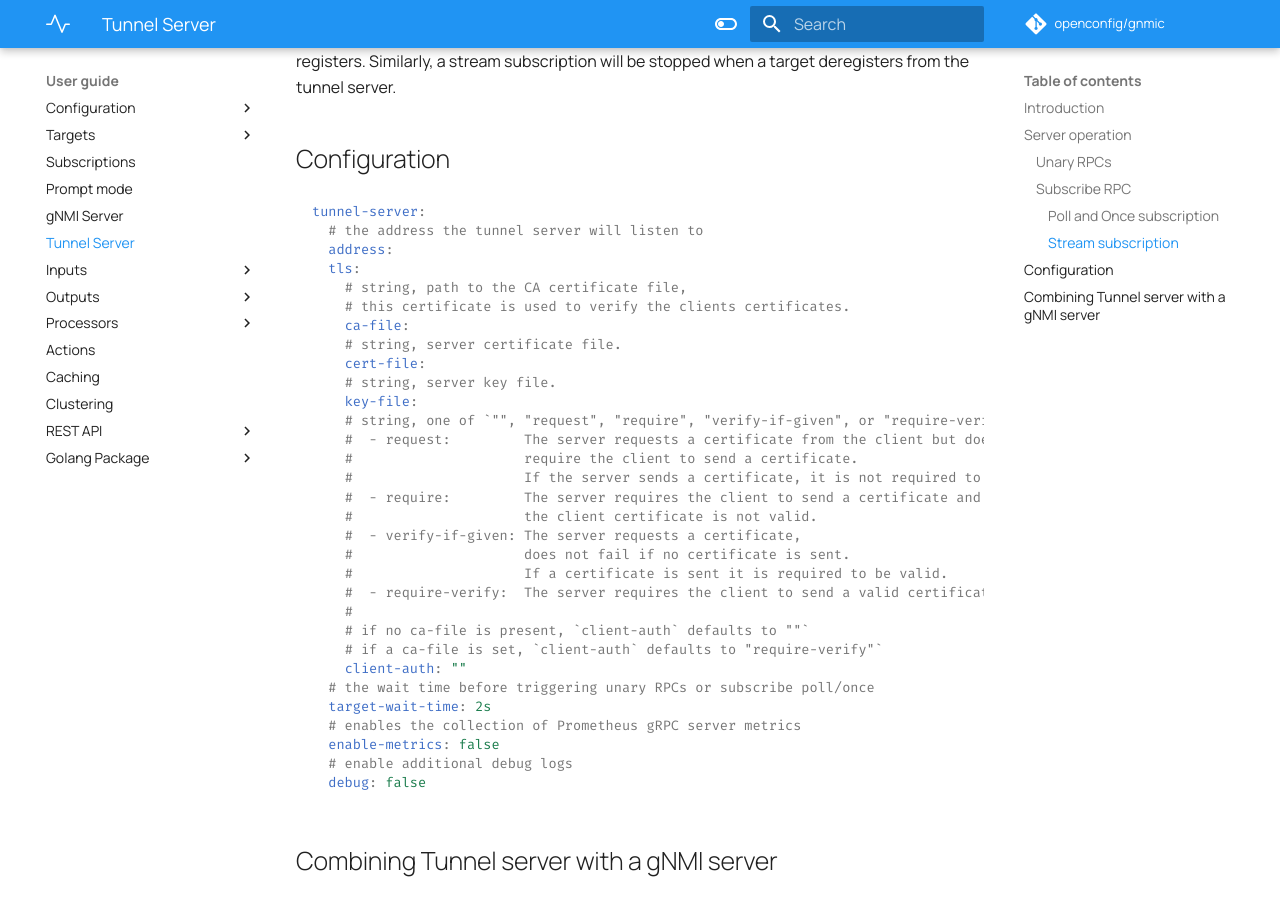
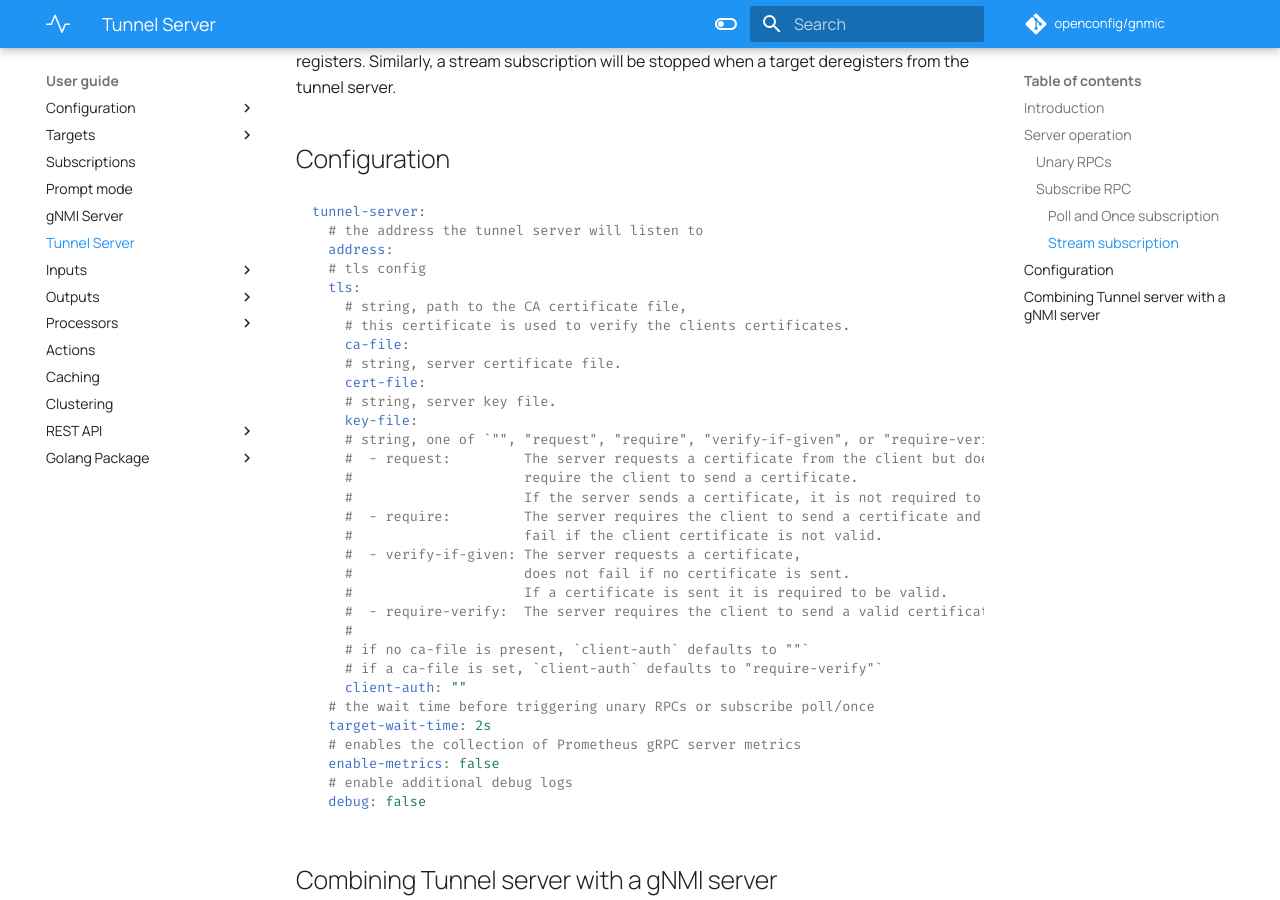
Before and after one commit to openconfig/gnmic, an MkDocs documentation site: the page built from docs/user_guide/tunnel_server.md, in a window 1280 px wide and 900 px high, scrolled down 2106 px. Built offline with MkDocs 1.6.1 and Material for MkDocs 9.7.7, drawn with Linux system fonts in a browser that asks for light colours; comment, search, counter and statistics services are not loaded.

Commit message:
fix typo

```diff
--- a/docs/user_guide/tunnel_server.md
+++ b/docs/user_guide/tunnel_server.md
@@ -96,6 +96,7 @@
 tunnel-server:
   # the address the tunnel server will listen to
   address:
+  # tls config
   tls:
     # string, path to the CA certificate file,
     # this certificate is used to verify the clients certificates.
@@ -108,8 +109,8 @@
     #  - request:         The server requests a certificate from the client but does not
     #                     require the client to send a certificate.
     #                     If the server sends a certificate, it is not required to be valid.
-    #  - require:         The server requires the client to send a certificate and fails if
-    #                     the client certificate is not valid.
+    #  - require:         The server requires the client to send a certificate and does not
+    #                     fail if the client certificate is not valid.
     #  - verify-if-given: The server requests a certificate,
     #                     does not fail if no certificate is sent.
     #                     If a certificate is sent it is required to be valid.
```
Also changed, not shown: docs/user_guide/api/api_intro.md (+2 -2 lines), docs/user_guide/gnmi_server.md (+2 -2 lines), docs/user_guide/outputs/gnmi_output.md (+3 -2 lines), docs/user_guide/outputs/prometheus_output.md (+3 -2 lines).
